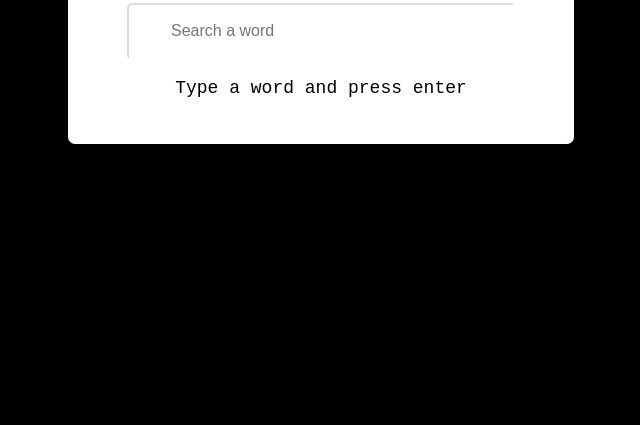
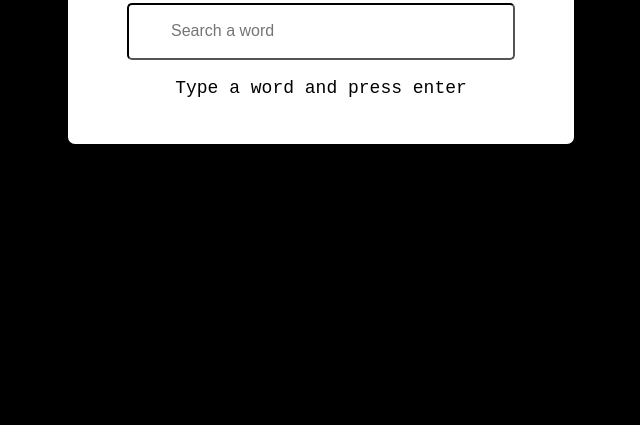
Before and after one commit to lykanranger/Dictionary, a plain HTML site: page index.html in a window 1280 px wide. Shown: the part 375-800 px from the top of the page, without its empty margins (319-959 px from the left). Drawn offline with Linux system fonts and the light colour scheme.

Commit message:
Update style.css

```diff
--- a/style.css
+++ b/style.css
@@ -30,7 +30,7 @@ body{
     height: 53px;
     width: 300px;
     background-color: rgba(255,255,255, .6);
-    border-color: rgba(255,255,255, .4);
+    border-color: rgb(0, 0, 0);
     font-size: 16px;
     padding: 0 42px;
     border-radius: 5px;
```
